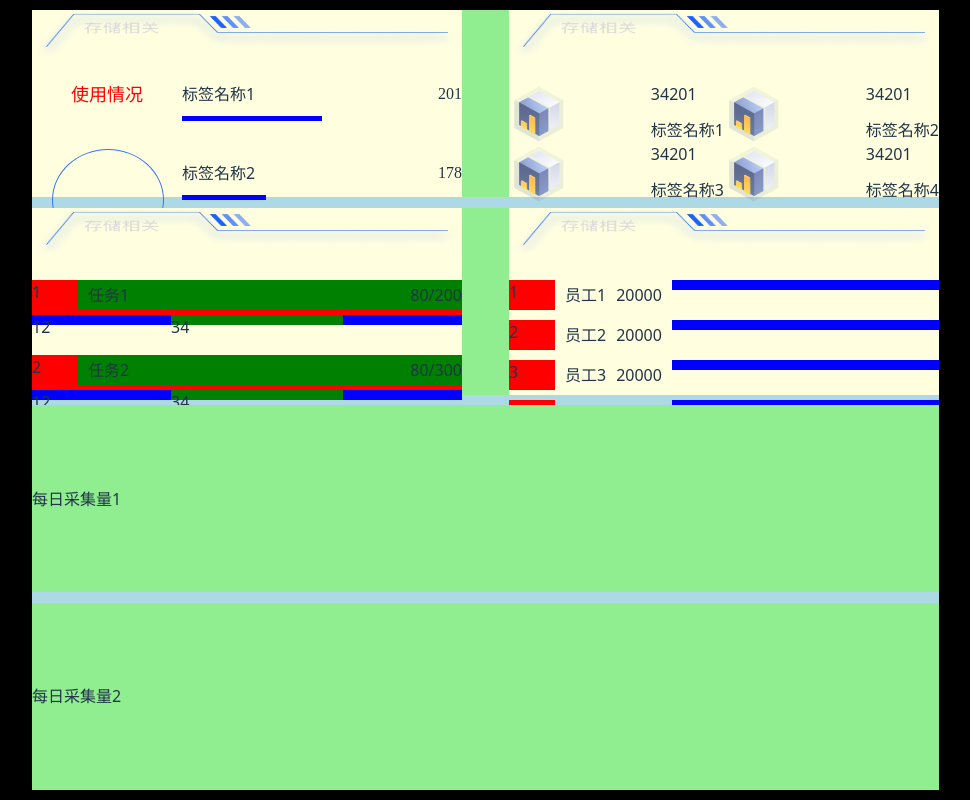
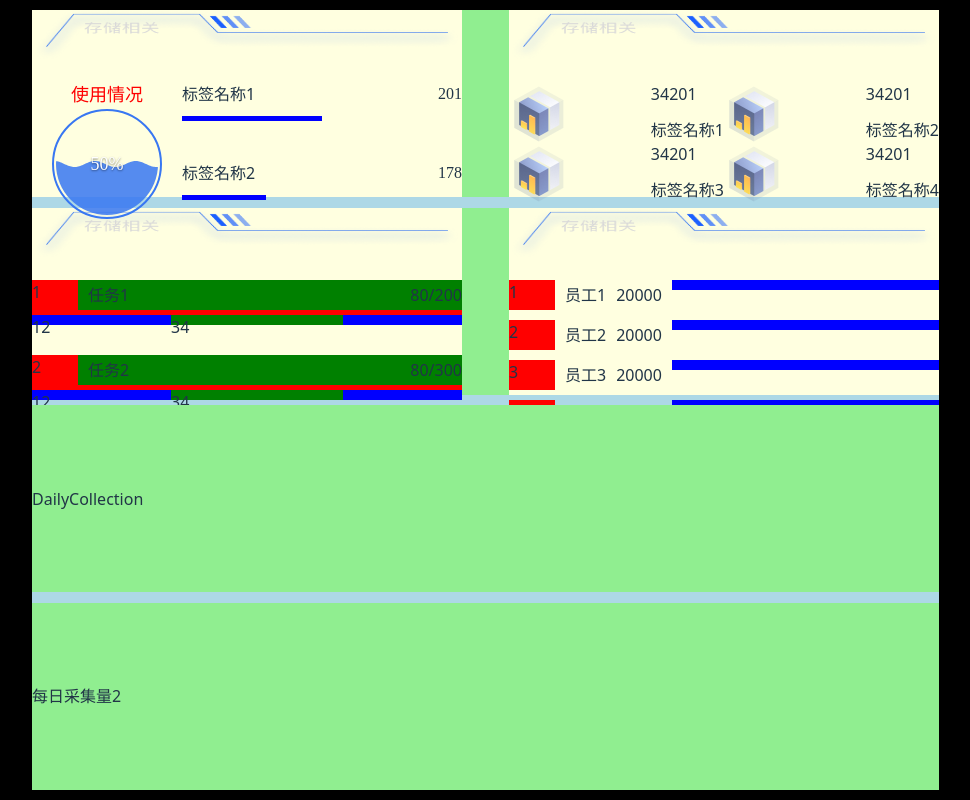
Before and after one commit to brookchenli/large-screen, a React (Vite) app: page / in a window 1280 px wide. Shown: the whole page, without its empty margins (26-996 px from the left). Built offline with nearby package versions, Linux system fonts and the light colour scheme.

Commit message:
feat:百分比图

```diff
--- /dev/null
+++ b/src/components/daily-collection/index.tsx
@@ -0,0 +1,29 @@
+export default function DailyCollection() {
+  const dailyCollection = [
+    {
+      data: "2025-12-19",
+      value: 34201,
+    },
+    {
+      data: "2025-12-20",
+      value: 34201,
+    },
+    {
+      data: "2025-12-21",
+      value: 34201,
+    },
+    {
+      data: "2025-12-22",
+      value: 34201,
+    },
+    {
+      data: "2025-12-23",
+      value: 34201,
+    },
+    {
+      data: "2025-12-24",
+      value: 34201,
+    },
+  ];
+  return <div className="daily-collection">DailyCollection</div>;
+}
--- a/src/components/main-screen/index.tsx
+++ b/src/components/main-screen/index.tsx
@@ -5,6 +5,8 @@ import Storage from "@/components/storage";
 import Records from "@/components/records";
 import Tasks from "@/components/tasks";
 import Staff from "@/components/staff";
+import ProgressCircle from "@/components/progress-circle";
+import DailyCollection from "@/components/daily-collection";
 const Index = () => {
   const [time, setTime] = useState(new Date());
   const [weather, setWeather] = useState({
@@ -40,7 +42,9 @@ const Index = () => {
             <Staff />
           </div>
         </div>
-        <div className="row">每日采集量1</div>
+        <div className="row">
+          <DailyCollection />
+        </div>
         <div className="row">每日采集量2</div>
       </div>
 
--- /dev/null
+++ b/src/components/progress-circle/index.less
@@ -0,0 +1,23 @@
+.progress-circle {
+  position: relative;
+  display: flex;
+  align-items: center;
+  justify-content: center;
+
+  .progress-circle-svg {
+    position: absolute;
+    top: 0;
+    left: 0;
+  }
+
+  .progress-circle-text {
+    position: relative;
+    z-index: 10;
+    color: #ffffff;
+    font-size: 18px;
+    font-weight: 500;
+    text-align: center;
+    pointer-events: none;
+    text-shadow: 0 1px 2px rgba(0, 0, 0, 0.5);
+  }
+}
--- /dev/null
+++ b/src/components/progress-circle/index.tsx
@@ -0,0 +1,155 @@
+import { useEffect, useRef, useCallback } from "react";
+import "./index.less";
+
+interface ProgressCircleProps {
+  percentage?: number; // 0-100
+  color?: string; // 水位颜色
+  size?: number; // 圆形大小（直径）
+  ringColor?: string; // 外部圆环颜色
+}
+
+export default function ProgressCircle({
+  percentage = 60,
+  color = "#3877f2",
+  size = 110,
+  ringColor = "#3877f2",
+}: ProgressCircleProps) {
+  const waveRef = useRef<SVGPathElement>(null);
+
+  // 创建波浪路径
+  const createWavePath = useCallback(
+    (offset: number, percent: number, circleSize: number): string => {
+      const outerRadius = circleSize / 2;
+      const ringWidth = 2;
+      const gap = 2;
+      const innerRadius = outerRadius - ringWidth - gap;
+      const innerDiameter = innerRadius * 2;
+      const innerCenterX = outerRadius;
+      const innerCenterY = outerRadius;
+
+      // 计算水位高度（从底部开始，基于直径的百分比）
+      const waterHeight = (innerDiameter * percent) / 100;
+      // 水位线y坐标：从圆的底部（innerCenterY + innerRadius）向上减去水位高度
+      const waterLevel = innerCenterY + innerRadius - waterHeight;
+
+      const waveLength = innerDiameter * 0.4;
+      const waveHeight = 3;
+
+      // 创建波浪路径（坐标相对于SVG viewBox）
+      let path = "";
+      const step = 1;
+      let firstPoint = true;
+      const startX = innerCenterX - innerRadius - waveLength;
+      const endX = innerCenterX + innerRadius + waveLength;
+
+      for (let x = startX; x <= endX; x += step) {
+        const y =
+          waterLevel +
+          Math.sin(
+            ((x - (innerCenterX - innerRadius)) / waveLength) * Math.PI * 2 +
+              offset
+          ) *
+            waveHeight;
+
+        if (firstPoint) {
+          path += `M ${x} ${y}`;
+          firstPoint = false;
+        } else {
+          path += ` L ${x} ${y}`;
+        }
+      }
+
+      // 闭合路径（延伸到右侧和底部）
+      path += ` L ${endX} ${innerCenterY + innerRadius}`;
+      path += ` L ${startX} ${innerCenterY + innerRadius}`;
+      path += ` Z`;
+
+      return path;
+    },
+    []
+  );
+
+  useEffect(() => {
+    if (!waveRef.current) return;
+
+    let animationId: number;
+    let offset = 0;
+
+    const animate = () => {
+      offset += 0.015;
+      if (waveRef.current) {
+        waveRef.current.setAttribute(
+          "d",
+          createWavePath(offset, percentage, size)
+        );
+      }
+      animationId = requestAnimationFrame(animate);
+    };
+
+    animate();
+
+    return () => {
+      if (animationId) {
+        cancelAnimationFrame(animationId);
+      }
+    };
+  }, [percentage, size, createWavePath]);
+
+  const outerRadius = size / 2;
+  const ringWidth = 2;
+  const gap = 2;
+  const innerRadius = outerRadius - ringWidth - gap;
+  const innerCenterX = outerRadius;
+  const innerCenterY = outerRadius;
+
+  return (
+    <div className="progress-circle" style={{ width: size, height: size }}>
+      <svg
+        className="progress-circle-svg"
+        width={size}
+        height={size}
+        viewBox={`0 0 ${size} ${size}`}
+      >
+        {/* 外层圆环 */}
+        <circle
+          cx={outerRadius}
+          cy={outerRadius}
+          r={outerRadius - ringWidth / 2}
+          fill="none"
+          stroke={ringColor}
+          strokeWidth={ringWidth}
+        />
+
+        {/* 内层圆形的遮罩 */}
+        <defs>
+          <clipPath id={`inner-circle-clip-${size}`}>
+            <circle cx={innerCenterX} cy={innerCenterY} r={innerRadius} />
+          </clipPath>
+        </defs>
+
+        {/* 波浪填充 */}
+        <g clipPath={`url(#inner-circle-clip-${size})`}>
+          <path
+            ref={waveRef}
+            d={createWavePath(0, percentage, size)}
+            fill={color}
+            opacity={0.85}
+          />
+        </g>
+
+        {/* 内层圆边框（可选，如果需要显示圆形边界） */}
+        <circle
+          cx={innerCenterX}
+          cy={innerCenterY}
+          r={innerRadius}
+          fill="none"
+          stroke="transparent"
+          strokeWidth="1"
+        />
+      </svg>
+
+      {/* 百分比文字 */}
+      <div className="progress-circle-text">{percentage.toFixed(0)}%</div>
+    </div>
+  );
+}
--- a/src/components/storage/index.tsx
+++ b/src/components/storage/index.tsx
@@ -1,5 +1,6 @@
 import "./index.less";
 import Panel from "@/components/panel";
+import ProgressCircle from "@/components/progress-circle";
 
 interface BarItem {
   label: string;
@@ -23,7 +24,7 @@ export default function Storage() {
         <div className="storage-left">
           <div className="storage-left-title">使用情况</div>
           <div className="storage-left-content">
-            <div className="storage-left-content-circle"></div>
+            <ProgressCircle percentage={usagePercentage} />
           </div>
         </div>
         <div className="storage-right">
```
Also changed, not shown: src/components/daily-collection/index.less (added).
